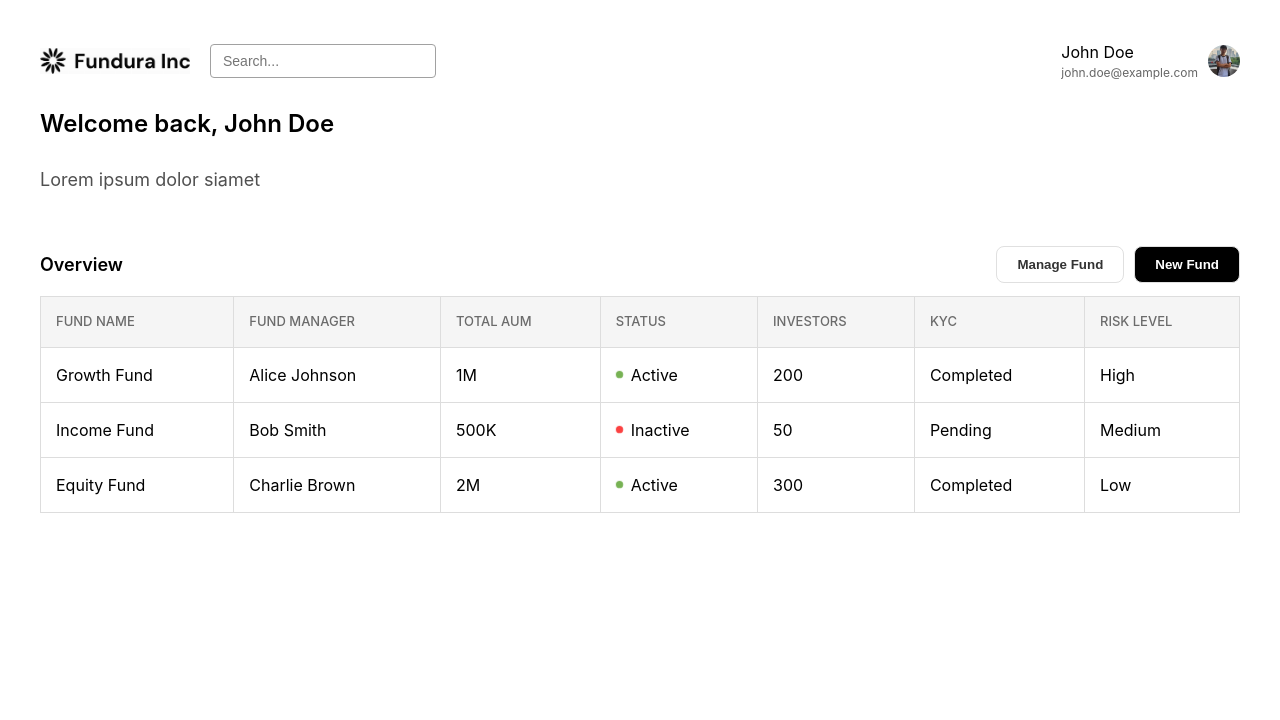
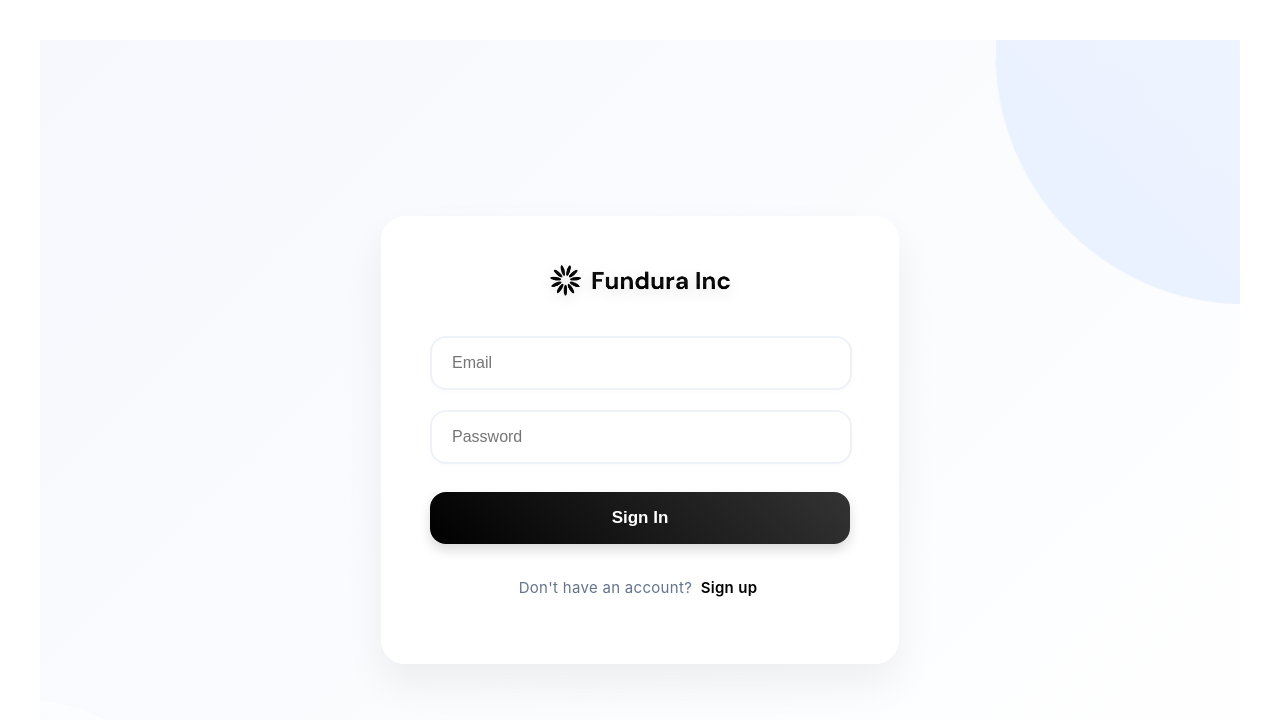
Before and after one commit to heiicha/hypotanius-homework-helper, a React (Vite) app: page / in a window 1280 px wide. Shown: the top 720 px of the page. Built offline with nearby package versions, Linux system fonts and the light colour scheme.

Commit message:
added login

```diff
--- a/package.json
+++ b/package.json
@@ -10,6 +10,7 @@
     "preview": "vite preview"
   },
   "dependencies": {
+    "@supabase/supabase-js": "^2.47.13",
     "react": "^18.3.1",
     "react-dom": "^18.3.1",
     "react-router-dom": "^7.1.1"
--- a/src/App.jsx
+++ b/src/App.jsx
@@ -1,6 +1,7 @@
 import React from "react";
 import Dashboard from "./components/Dashboard";
+import Login from "./components/Login";
 
 export default function App() {
-  return <Dashboard />;
+  return <Login />;
 }
--- a/src/components/Login.jsx
+++ b/src/components/Login.jsx
@@ -1,5 +1,247 @@
-import React from "react";
+import React, { useState } from "react";
+import "./Dashboard.css";
+import companyLogo from "./../assets/logo.png";
+import { createClient } from "@supabase/supabase-js";
+
+const supabase = createClient(
+  "https://dzkrxhjgneqqvylereku.supabase.co",
+  "eyJhbGciOiJIUzI1NiIsInR5cCI6IkpXVCJ9.eyJpc3MiOiJzdXBhYmFzZSIsInJlZiI6ImR6a3J4aGpnbmVxcXZ5bGVyZWt1Iiwicm9sZSI6ImFub24iLCJpYXQiOjE3MzY2OTIzNDcsImV4cCI6MjA1MjI2ODM0N30.94q-TVZxU6jDPRDQStAMQhBrbCRrlOprEw-k3MI51_I"
+);
 
 export default function Login() {
-  return <div>Login</div>;
+  const [email, setEmail] = useState("");
+  const [password, setPassword] = useState("");
+  const [loading, setLoading] = useState(false);
+  const [error, setError] = useState(null);
+
+  const handleSubmit = async (e) => {
+    e.preventDefault();
+    setLoading(true);
+    setError(null);
+
+    try {
+      const { data, error } = await supabase.auth.signInWithPassword({
+        email,
+        password,
+      });
+
+      if (error) throw error;
+
+      console.log("Logged in:", data);
+    } catch (err) {
+      setError(err.message);
+    } finally {
+      setLoading(false);
+    }
+  };
+
+  return (
+    <div
+      style={{
+        height: "100vh",
+        display: "flex",
+        flexDirection: "column",
+        alignItems: "center",
+        justifyContent: "center",
+        background: "linear-gradient(135deg, #f6f8fd 0%, #ffffff 100%)",
+        position: "relative",
+        overflow: "hidden",
+      }}
+    >
+      <div
+        style={{
+          position: "absolute",
+          width: "500px",
+          height: "500px",
+          borderRadius: "50%",
+          background: "linear-gradient(45deg, #e8f0ff 0%, #f5f8ff 100%)",
+          top: "-250px",
+          right: "-250px",
+          animation: "float 15s ease-in-out infinite",
+        }}
+      />
+      <div
+        style={{
+          position: "absolute",
+          width: "300px",
+          height: "300px",
+          borderRadius: "50%",
+          background: "linear-gradient(45deg, #f0f5ff 0%, #ffffff 100%)",
+          bottom: "-150px",
+          left: "-150px",
+          animation: "float 20s ease-in-out infinite reverse",
+        }}
+      />
+
+      <div
+        style={{
+          backgroundColor: "rgba(255, 255, 255, 0.95)",
+          padding: "48px",
+          borderRadius: "24px",
+          boxShadow: "0 20px 40px rgba(0, 0, 0, 0.06)",
+          width: "100%",
+          maxWidth: "420px",
+          animation: "slideIn 0.6s ease-out",
+          border: "1px solid rgba(255, 255, 255, 0.18)",
+          backdropFilter: "blur(10px)",
+        }}
+      >
+        <img
+          src={companyLogo}
+          alt="Company Logo"
+          style={{
+            width: "180px",
+            marginBottom: "40px",
+            display: "block",
+            marginLeft: "auto",
+            marginRight: "auto",
+            animation: "fadeInRotate 1s ease-out",
+            filter: "drop-shadow(0 4px 6px rgba(0, 0, 0, 0.1))",
+          }}
+        />
+        {error && (
+          <div
+            style={{
+              color: "#dc2626",
+              backgroundColor: "#fee2e2",
+              padding: "12px",
+              borderRadius: "8px",
+              marginBottom: "20px",
+              fontSize: "14px",
+            }}
+          >
+            {error}
+          </div>
+        )}
+        <form onSubmit={handleSubmit}>
+          <div style={{ marginBottom: "28px", width: "100%" }}>
+            <input
+              type="email"
+              value={email}
+              onChange={(e) => setEmail(e.target.value)}
+              placeholder="Email"
+              style={{
+                width: "90%",
+                padding: "16px 20px",
+                fontSize: "16px",
+                border: "2px solid #eef2f7",
+                borderRadius: "16px",
+                marginBottom: "20px",
+                transition: "all 0.4s ease",
+                outline: "none",
+                backgroundColor: "rgba(255, 255, 255, 0.9)",
+                boxShadow: "0 2px 4px rgba(0, 0, 0, 0.02)",
+                color: "#000000",
+                "&:focus": {
+                  borderColor: "#000",
+                  boxShadow: "0 0 0 3px rgba(0, 0, 0, 0.1)",
+                  transform: "translateY(-2px)",
+                },
+              }}
+              required
+              disabled={loading}
+            />
+            <input
+              type="password"
+              value={password}
+              onChange={(e) => setPassword(e.target.value)}
+              placeholder="Password"
+              style={{
+                width: "90%",
+                padding: "16px 20px",
+                fontSize: "16px",
+                border: "2px solid #eef2f7",
+                borderRadius: "16px",
+                transition: "all 0.4s ease",
+                outline: "none",
+                backgroundColor: "rgba(255, 255, 255, 0.9)",
+                boxShadow: "0 2px 4px rgba(0, 0, 0, 0.02)",
+                color: "#000000",
+                "&:focus": {
+                  borderColor: "#000",
+                  boxShadow: "0 0 0 3px rgba(0, 0, 0, 0.1)",
+                  transform: "translateY(-2px)",
+                },
+              }}
+              required
+              disabled={loading}
+            />
+          </div>
+          <button
+            type="submit"
+            style={{
+              width: "100%",
+              padding: "16px",
+              background: loading
+                ? "#666666"
+                : "linear-gradient(45deg, #000000, #333333)",
+              color: "white",
+              border: "none",
+              borderRadius: "16px",
+              fontSize: "17px",
+              fontWeight: "600",
+              cursor: loading ? "not-allowed" : "pointer",
+              transition: "all 0.4s ease",
+              boxShadow: "0 6px 12px rgba(0, 0, 0, 0.15)",
+              "&:hover": {
+                transform: loading ? "none" : "translateY(-3px)",
+                boxShadow: loading ? "none" : "0 8px 16px rgba(0, 0, 0, 0.2)",
+                background: loading
+                  ? "#666666"
+                  : "linear-gradient(45deg, #1a1a1a, #404040)",
+              },
+              "&:active": {
+                transform: loading ? "none" : "translateY(-1px)",
+              },
+            }}
+            disabled={loading}
+          >
+            {loading ? "Signing In..." : "Sign In"}
+          </button>
+        </form>
+        <p
+          style={{
+            textAlign: "center",
+            marginTop: "32px",
+            color: "#64748b",
+            fontSize: "15px",
+            lineHeight: "1.6",
+            letterSpacing: "0.3px",
+          }}
+        >
+          Don't have an account?{" "}
+          <a
+            href="#"
+            style={{
+              color: "#000",
+              textDecoration: "none",
+              fontWeight: "600",
+              transition: "all 0.3s ease",
+              borderBottom: "2px solid transparent",
+              padding: "2px 4px",
+              "&:hover": {
+                background: "linear-gradient(120deg, #f0f0f0 0%, #f0f0f0 100%)",
+                backgroundSize: "100% 0.2em",
+                backgroundPosition: "0 88%",
+                backgroundRepeat: "no-repeat",
+                borderRadius: "4px",
+              },
+            }}
+          >
+            Sign up
+          </a>
+        </p>
+      </div>
+      <style>
+        {`
+          @keyframes float {
+            0%, 100% { transform: translate(0, 0) rotate(0deg); }
+            25% { transform: translate(10px, 10px) rotate(2deg); }
+            50% { transform: translate(0, 20px) rotate(0deg); }
+            75% { transform: translate(-10px, 10px) rotate(-2deg); }
+          }
+        `}
+      </style>
+    </div>
+  );
 }
```
Also changed, not shown: src/assets/logo.png, 1 other file (tests, documents, lock files or other folders).
